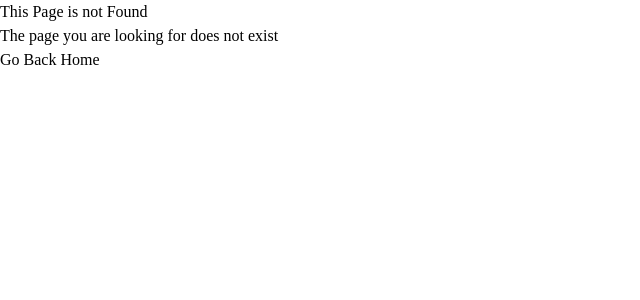
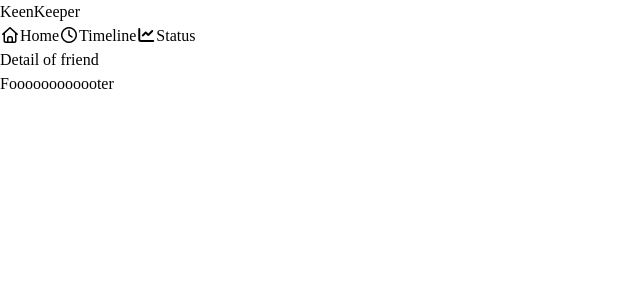
Before and after one commit to SIM-Ruhan/KeenKeeper-friends-Assignment-07, a React (Vite) app: page /1 in a window 1280 px wide. Before the commit this address had no page. Shown: the top 300 px of the page, without its empty margins (0-640 px from the left). Built offline with nearby package versions, Linux system fonts and the light colour scheme.

Commit message:
router section added

```diff
--- a/src/main.jsx
+++ b/src/main.jsx
@@ -1,36 +1,10 @@
 import { StrictMode } from 'react'
 import { createRoot } from 'react-dom/client'
 import './index.css'
-import { createBrowserRouter } from "react-router";
 import { RouterProvider } from "react-router/dom";
-import RootLayout from './layout/RootLayout';
-import Home from './home/Home';
-import Timeline from './timeline/Timeline';
-import Status from './status/Status';
-import NotFound from './components/notfound/NotFound';
+import { router } from './router/Router';
 
-const router = createBrowserRouter([
-  {
-    path: "/",
-    element: <RootLayout/>,
-    children:[
-      {
-        index: true,
-        element: <Home/>,
 
-      },
-      {
-         path: "timeline",
-    element: <Timeline/>
-      },
-      {
-         path: "status",
-    element: <Status/>
-      },
-    ],
-    errorElement: <NotFound/>
-  },
-]);
 
 createRoot(document.getElementById('root')).render(
   <StrictMode>
--- /dev/null
+++ b/src/page/FriendDetail.jsx
@@ -0,0 +1,11 @@
+import React from 'react';
+
+const FriendDetail = () => {
+    return (
+        <div>
+            Detail of friend
+        </div>
+    );
+};
+
+export default FriendDetail;
--- /dev/null
+++ b/src/router/Router.jsx
@@ -0,0 +1,35 @@
+import React from 'react';
+import { createBrowserRouter } from 'react-router';
+import RootLayout from '../layout/RootLayout';
+import Home from '../home/Home';
+import Timeline from '../timeline/Timeline';
+import Status from '../status/Status';
+import NotFound from '../components/notfound/NotFound';
+import FriendDetail from '../page/FriendDetail';
+
+export const router = createBrowserRouter([
+  {
+    path: "/",
+    element: <RootLayout/>,
+    children:[
+      {
+        index: true,
+        element: <Home/>,
+
+      },
+      {
+         path: "timeline",
+    element: <Timeline/>
+      },
+      {
+         path: "status",
+    element: <Status/>
+      },
+      {
+         path: "/:id",
+    element: <FriendDetail/>
+      },
+    ],
+    errorElement: <NotFound/>
+  },
+]);
```
